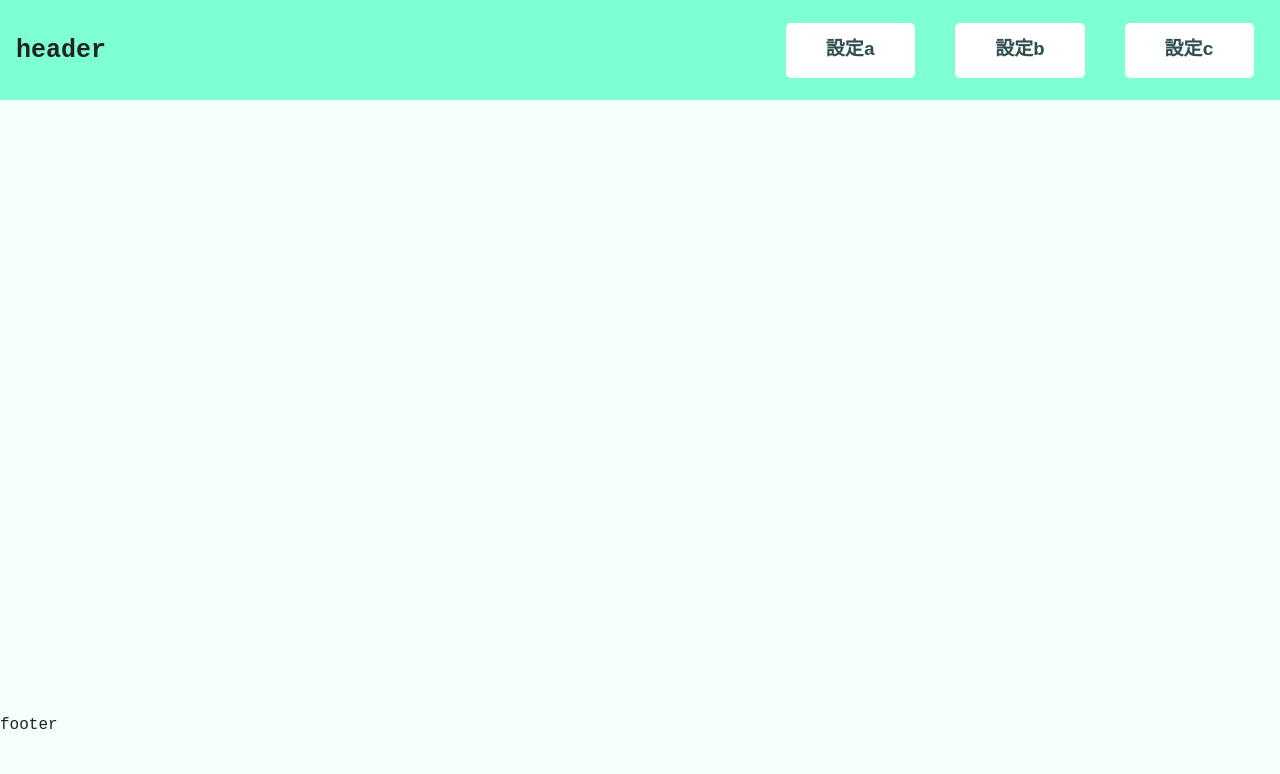
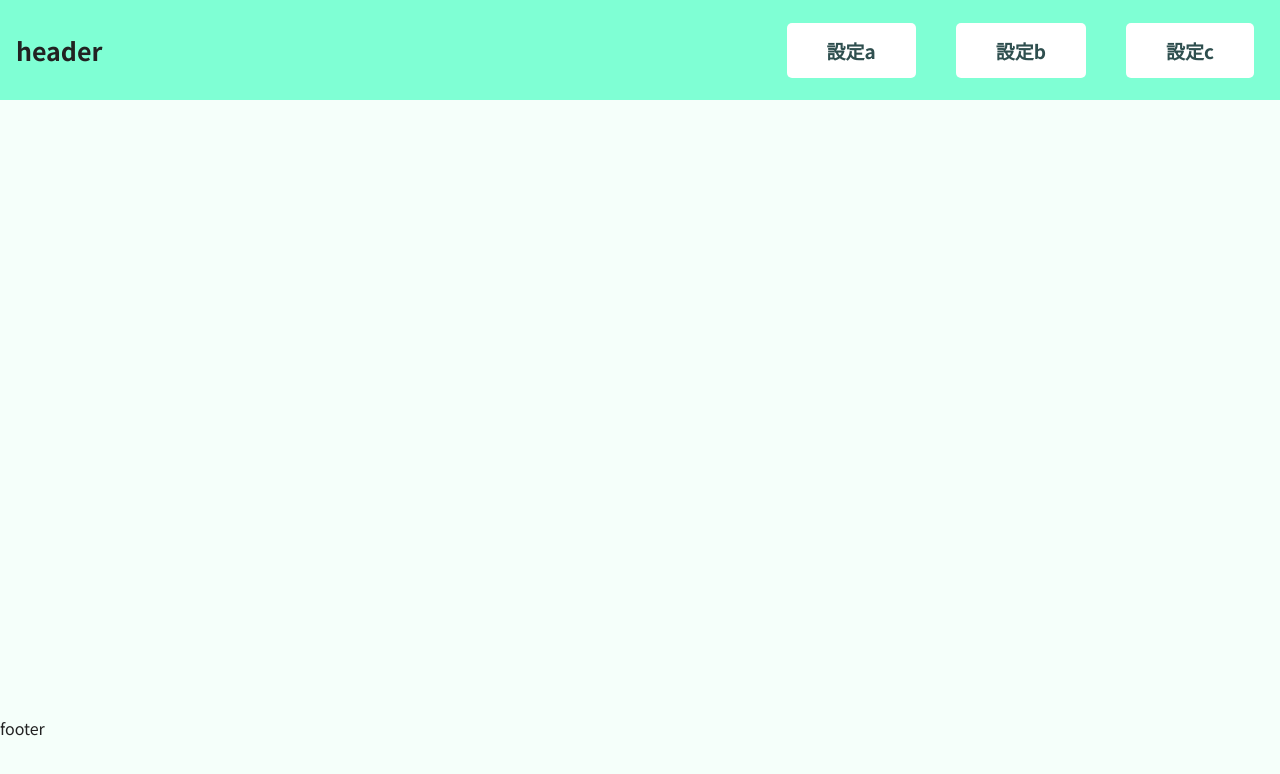
Before and after one commit to klorina/test, a plain HTML site: page index.html in a window 1280 px wide. Drawn offline with Linux system fonts and the light colour scheme.

Commit message:
Update index.html

```diff
--- a/index.html
+++ b/index.html
@@ -3,6 +3,9 @@
 <head>
     <title>test</title>
     <link href="style.css" rel="stylesheet" />
+    <link rel="preconnect" href="https://fonts.googleapis.com">
+    <link rel="preconnect" href="https://fonts.gstatic.com" crossorigin>
+    <link href="https://fonts.googleapis.com/css2?family=Noto+Sans+JP:wght@100..900&display=swap" rel="stylesheet">
 </head>
 <body>
     <header>
```
